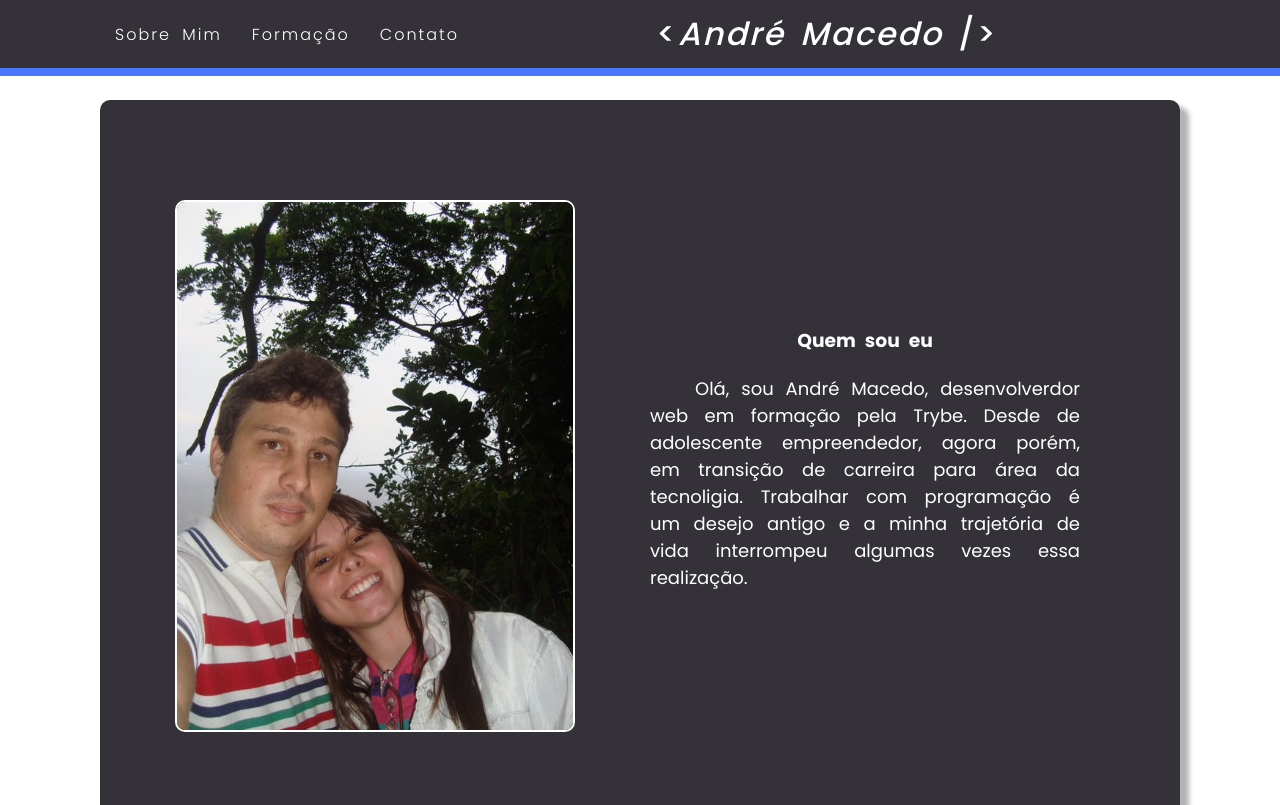
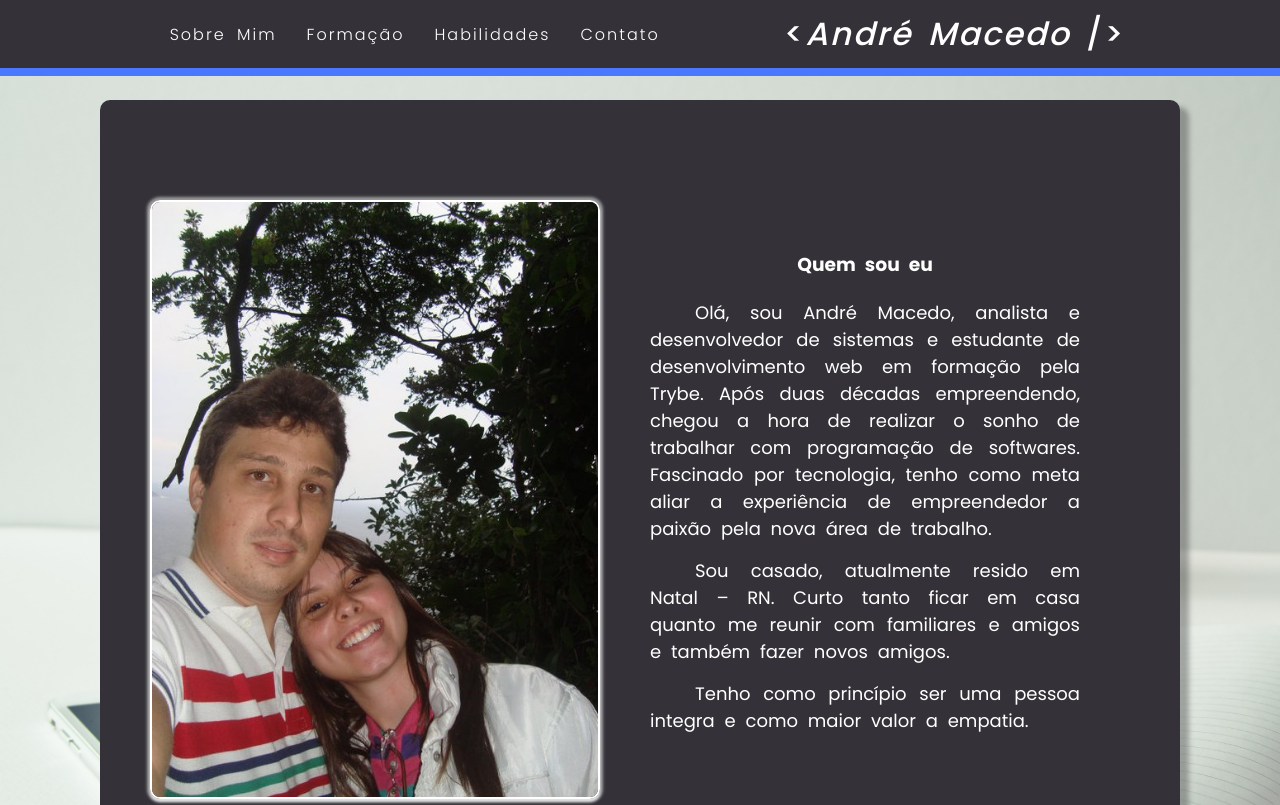
Before and after one commit to andreapmacedo/andreapmacedo.github.io, a plain HTML site: page index.html in a window 1280 px wide. Shown: the top 805 px of the page. Drawn offline with Linux system fonts and the light colour scheme; a web font is replaced by a local one.

Commit message:
Adiciona imagem de fundo a tela About-me

```diff
--- a/index.html
+++ b/index.html
@@ -13,11 +13,12 @@
     <!-- <li><a href="#start" onclick="toggle()">Início</a></li> -->
     <li><a href="#about-me" onclick="toggle()">Sobre Mim</a></li>
     <li><a href="#portfolio" onclick="toggle()">Formação</a></li>
+    <li><a href="#portfolio" onclick="toggle()">Habilidades</a></li>
     <li><a href="#contact" onclick="toggle()">Contato</a></li>
   </ul>
 <!--   <p class="logo">&#60;&#62; <em>  André Macedo  </em> &#60;/&#62;</p> -->
     <p class="logo">&#60;<em>André Macedo</em> /&#62;</p>
-  <div class="toggle" onclick="toggle()"></div>
+  <!-- <div class="toggle" onclick="toggle()"></div> -->
 </header>
 
 <body>
@@ -25,16 +26,15 @@
     <div class="about-main">
       <div class="about-left">
         <!-- <img class="img-main" src="/img/andre3x4.jpeg" alt="André Macedo" width="250px"> -->
-        <img class="img-main" src="/img/andre-kellen.jpg" alt="André Macedo" width="450px">
+        <img class="img-main" src="/img/andre-kellen.jpg" alt="André Macedo">
         <!-- <p>André Macedo</p>
         <p>Analista de Sistemas</p> -->
       </div>
       <div class="about-right">
         <h3>Quem sou eu</h3>
-        <p>Olá, sou André Macedo, desenvolverdor web em formação pela Trybe.
-          Desde de adolescente empreendedor, agora porém, em transição de carreira
-          para área da tecnoligia. Trabalhar com programação é um desejo antigo e a minha trajetória de vida interrompeu
-          algumas vezes essa realização.</p>
+        <p>Olá, sou André Macedo, analista e desenvolvedor de sistemas e estudante de desenvolvimento web em formação pela Trybe. Após duas décadas empreendendo, chegou a hora de realizar o sonho de trabalhar com programação de softwares. Fascinado por tecnologia, tenho como meta aliar a experiência de empreendedor a paixão pela nova área de trabalho.</p>
+        <p>Sou casado, atualmente resido em Natal – RN. Curto tanto ficar em casa quanto me reunir com familiares e amigos e também fazer novos amigos.</p>
+        <p>Tenho como princípio ser uma pessoa integra e como maior valor a empatia.</p>
       </div>
     </div>
     </div>
@@ -71,7 +71,7 @@
 
             <div class="box-inst">
               <div class="box-inst-left">
-                <img src="img/senac.jpg" alt="" width="70px">
+                <img src="img/senac.jpg" alt="">
               </div>
               <div class="box-inst-right">
                 <h4>Desenvolvedor de aplicações Java</h4>
--- a/style.css
+++ b/style.css
@@ -21,7 +21,7 @@ header {
   left: 0;
   width: 100%;
   display: flex;
-  justify-content: space-between;
+  justify-content: space-around;
   align-items: center;
   transition: 0.6s;
   padding: 10px 100px;
@@ -94,8 +94,8 @@ header p {
   position: relative;
   width: 100%;
   min-height: 100vh;
-  /* background: url(bg.jpg); */
   background-size: cover;
+  background-image: url(./img/fundo_work_1600.png);
   display: flex;
   color: #343238;
   justify-content: center;
@@ -115,6 +115,7 @@ header p {
 .about-main {
   /* width: 100%; */
   /* min-height: 100vh; */
+
   margin: 100px;
   color: #343238;
   display: flex;
@@ -143,8 +144,11 @@ header p {
 }
 
 .img-main {
-  width: 400px;
+  width: 450px;
   border-style: solid;
+  /* box-shadow: rgba(198, 198, 198, 0.753) 0px 2px 0px, rgba(198, 198, 198, 0.753) 0px 0px 18px; */
+  box-shadow: rgba(255, 255, 255, 0.75) 0px 3px 3px, rgba(255, 255, 255, 0.50) 0px 0px 3px 3px;
+  /* box-shadow: rgba(255, 255, 255, 0.2) 0px 60px 40px -7px; */
   border-width: 2px;
   border-radius: 10px;
   border-color: #fff;
@@ -153,7 +157,7 @@ header p {
 .about-right {
   /* background: chartreuse; */
   /* text-align: center; */
-
+  max-width: 750px;
   text-align: justify;
   /* float: left; */
   padding: 100px;
```
Also changed, not shown: img/fundo_work_1.jpg (added), img/fundo_work_1600.png (added).
